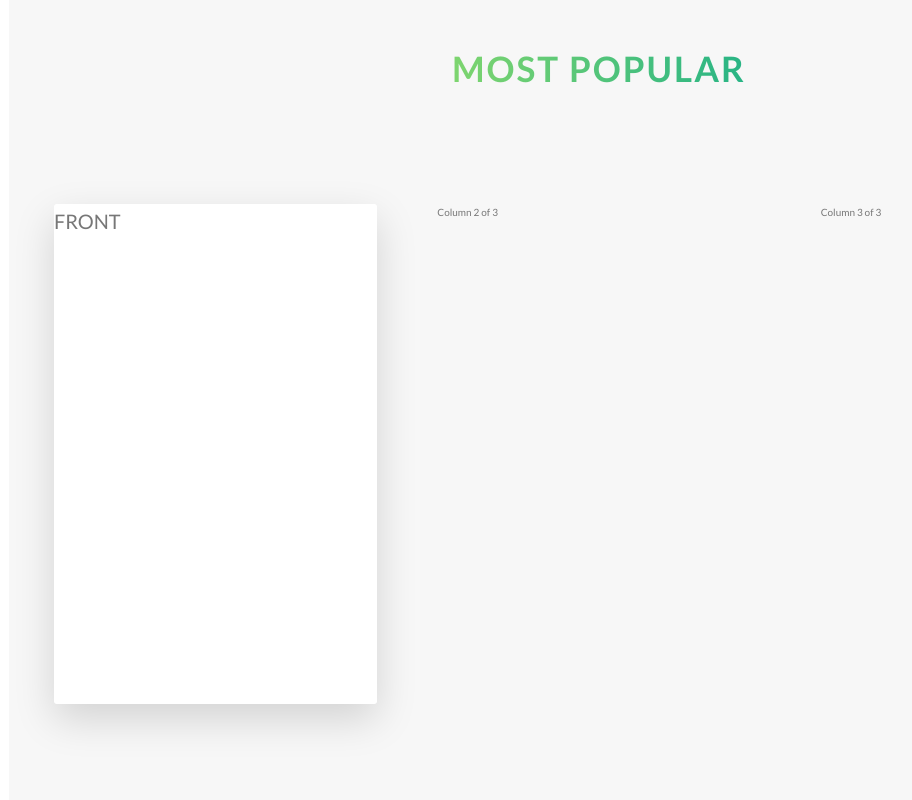
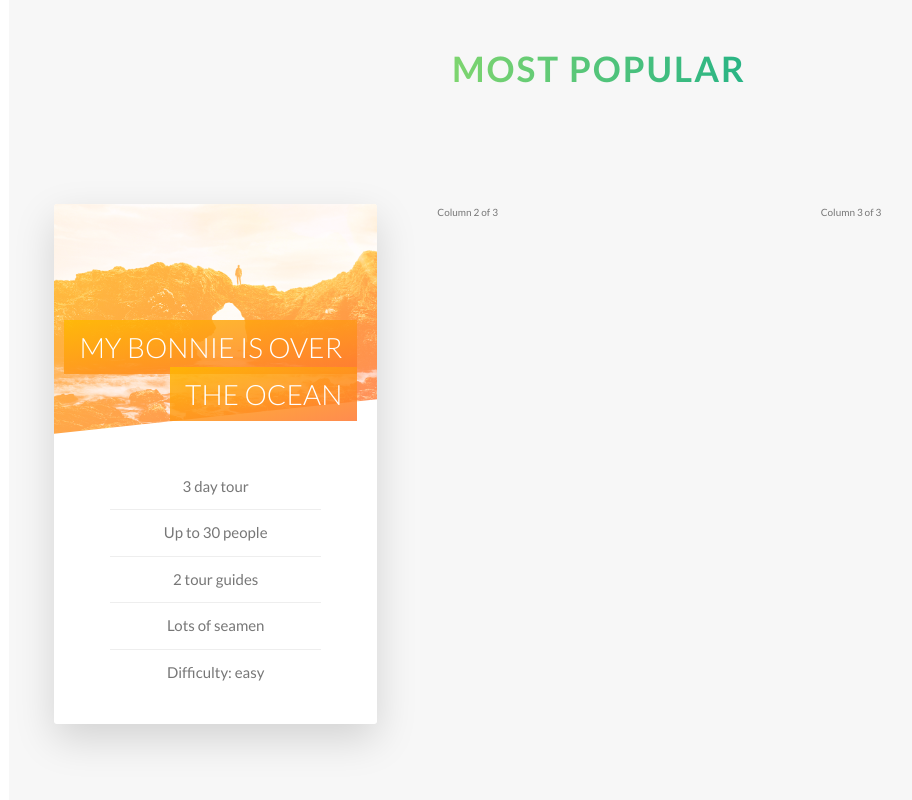
Before and after one commit to mivd7/rockin, a website: page index.html in a window 1280 px wide. Shown: the part 2516-3316 px from the top of the page, without its empty margins (41-953 px from the left). Drawn offline with Linux system fonts and the light colour scheme.

Commit message:
front styling of card section complete

```diff
--- a/index.html
+++ b/index.html
@@ -120,11 +120,24 @@
       <h2 class="heading-secondary">
         Most popular
       </h2>
-    </div>
+      </div>
+
     <div class="row">
         <div class="col-1-of-3">
           <div class="card">
-            <div class="card__side card__side--front">FRONT </div>
+            <div class="card__side card__side--front">
+              <div class="card__image card__image--1">&nbsp;</div>
+              <h4 class="card__heading">
+                <span class="card__heading-span card__heading-span--1">My Bonnie is over the ocean</span>
+              </h4>
+              <div class="card__details">
+                <ul>
+                  <li>3 day tour </li>
+                  <li>Up to 30 people</li>
+                  <li>2 tour guides</li>
+                  <li>Lots of seamen</li>
+                  <li>Difficulty: easy</li>
+              </ul></div></div>
             <div class="card__side card__side--back card__side--back-1">BACK </div>
           </div>
         </div>
--- a/sass/components/_card.scss
+++ b/sass/components/_card.scss
@@ -2,19 +2,22 @@
   perspective: 150rem;
   -moz-perspective: 150rem;
   position: relative;
-  height: 50rem;
+  height: 52rem;
 
   &__side {
     font-size: 2rem;
-    height: 50rem;
+    height: 52rem;
     transition: all .8s ease;
     position: absolute;
     top: 0;
     left: 0;
     width: 100%;
+    // prevents text from also being flipped, by hiding its backfacce visibility
     backface-visibility: hidden;
     border-radius: 3px;
     box-shadow: 0 1.5rem 4rem rgba($color-black, .15);
+    // prevents picture child-element from overflowing the parent specifications
+    overflow: hidden;
 
     &--front {
       background-color: $color-white;
@@ -30,8 +33,73 @@
     }
   }
 
+  &__image {
+    background-size: cover;
+    height: 23rem;
+    background-blend-mode: screen;
+    -webkit-clip-path: polygon(0 0, 100% 0, 100% 85%, 0 100%);
+    clip-path: polygon(0 0, 100% 0, 100% 85%, 0 100%);
+
+    &--1 {
+      background-image: linear-gradient(to right bottom, $color-secondary-light, $color-secondary-dark), url(../img/nat-5.jpg)
+    }
+
+    &--2 {
+      background-image: url(../img/nat-5.jpg)
+    }
+
+    &--3 {
+      background-image: url(../img/nat-5.jpg)
+    }
+  }
+
+  &__heading {
+    font-size: 2.8rem;
+    font-weight: 300;
+    text-transform: uppercase;
+    text-align: right;
+    color: $color-white;
+    position: absolute;
+    top: 12rem;
+    right: 2rem;
+  }
+
+  &__heading-span {
+    padding: 1rem 1.5rem;
+    //used to clone declarations so padding applies to both lines of text
+    -webkit-box-decoration-break: clone;
+    box-decoration-break: clone;
+
+    &--1 {
+      background-image: linear-gradient(to right bottom,
+                                        rgba($color-secondary-light, .85),
+                                        rgba($color-secondary-dark, .85))
+
+    }
+  }
+
+  &__details {
+    padding: 3rem;
+
+    ul {
+      list-style: none;
+      width: 80%;
+      margin: 0 auto;
+
+      li {
+        text-align: center;
+        font-size: 1.5rem;
+        padding: 1rem;
+
+        &:not(:last-child) {
+          border-bottom: 1px solid #eee
+        }
+      }
+    }
+  }
+
   &:hover &__side--front {
-    transform: rotateY(180deg)
+    transform: rotateY(-180deg)
   }
 
   &:hover &__side--back {
```
Also changed, not shown: README.md, css/style.css.
